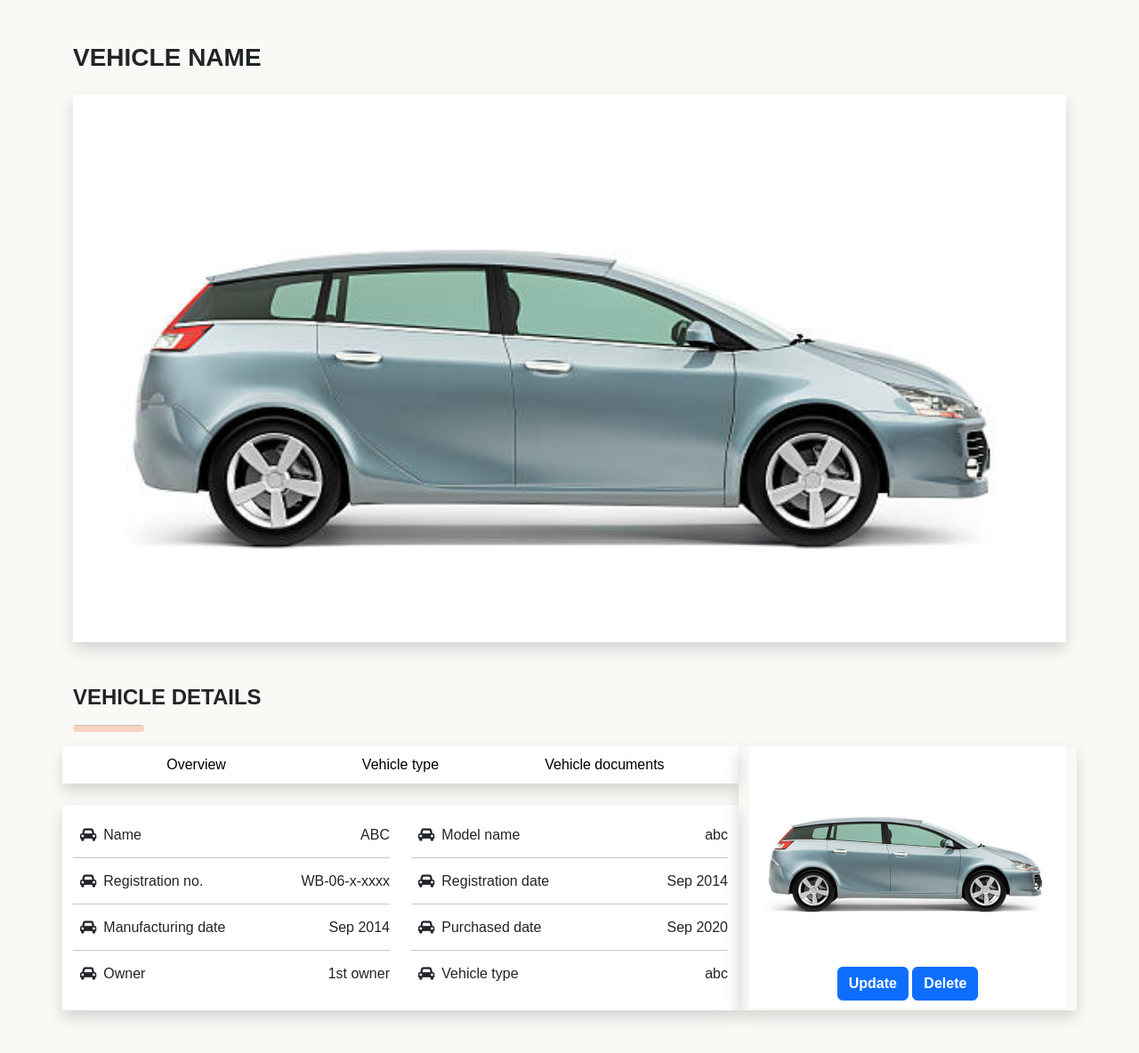
After one commit to prbht123/DjangoProjectTemplates, a Django app: page /new_templates/vehicle_details/ in a window 1280 px wide. The commit adds this page. Shown: the whole page at 89% size. Run offline with Django 4.2, Linux system fonts and the light colour scheme.

Commit message:
Vehicle list and details and Product list and details template

```diff
--- /dev/null
+++ b/newproject/newTemplates/static/js/vehicle_details.js
@@ -0,0 +1,18 @@
+document.getElementById("button1").addEventListener("click",(e)=>{
+  document.getElementById("block-1").style.display = "block";
+  document.getElementById("block-2").style.display = "none";
+  document.getElementById("block-3").style.display = "none";
+
+});
+document.getElementById("button2").addEventListener("click",(e)=>{
+  document.getElementById("block-2").style.display = "block";
+  document.getElementById("block-1").style.display = "none";
+  document.getElementById("block-3").style.display = "none";
+
+});
+document.getElementById("button3").addEventListener("click",(e)=>{
+  document.getElementById("block-3").style.display = "block";
+  document.getElementById("block-1").style.display = "none";
+  document.getElementById("block-2").style.display = "none";
+
+});
--- a/newproject/newTemplates/templates/product_details.html
+++ b/newproject/newTemplates/templates/product_details.html
@@ -24,6 +24,8 @@
 						<p>Description: Lorem ipsum dolor sit amet consectetur adipisicing, elit. Laborum, laudantium? Lorem ipsum dolor sit amet consectetur, adipisicing, elit. Blanditiis laudantium quasi iusto omnis libero, corporis.
 						Lorem ipsum dolor sit, amet consectetur, adipisicing elit.</p>
 						<p><small class="fw-bold">Tag1 tag2 tag3</small></p>
+						<a href="" class="btn btn-primary fw-bold">Update</a>
+<a href="" class="btn btn-primary fw-bold">Delete</a>
 
 				</div>
 			</div>
--- /dev/null
+++ b/newproject/newTemplates/templates/vehicle_details.html
@@ -0,0 +1,128 @@
+{% load static %}
+<!DOCTYPE html>
+<html lang="en">
+	<head>
+		<meta charset="UTF-8">
+		<meta name="viewport" content="width=device-width, initial-scale=1.0">
+		<title>Vehicle details</title>
+		<link href="https://cdn.jsdelivr.net/npm/bootstrap@5.2.1/dist/css/bootstrap.min.css" rel="stylesheet" integrity="sha384-iYQeCzEYFbKjA/T2uDLTpkwGzCiq6soy8tYaI1GyVh/UjpbCx/TYkiZhlZB6+fzT" crossorigin="anonymous">
+		<link rel="stylesheet" href="https://cdnjs.cloudflare.com/ajax/libs/font-awesome/4.7.0/css/font-awesome.min.css">
+		<link rel="stylesheet" type="text/css" href="{% static 'css/vehicle_details.css' %}">
+	</head>
+	<body>
+		<div class="container my-5">
+			<h3 class="text-uppercase fw-bold">Vehicle name</h3>
+			<img src="{% static 'image/car-1.jpg' %}" class="w-100 mt-3 shadow">
+			<h4 class="mt-5 text-uppercase fw-bold">Vehicle details</h4>
+			<hr class="rounded-pill ruler">
+			<div class="row d-flex justify-content-center">
+				<div class="col-xs-8 col-sm-8 col-md-8 col-lg-8">
+					<div class="row bg-white text-center shadow">
+						<div class="filter p-2">
+						<button class="filter-btn button bg-white border-0 active" data-target="#block-1" id="button1">Overview</button>
+						<button  class="filter-btn button bg-white border-0" data-target="#block-2" id="button2">Vehicle type</button>
+						<button class="filter-btn button bg-white border-0" data-target="#block-3" id="button3">Vehicle documents</button>
+					</div>
+					</div>
+					<div class="block">
+							<div class="block-card active" id="block-1">
+					<div class="row mt-4 bg-white d-flex justify-content-center py-4 shadow">
+						<div class="col-xs-6 col-sm-6 col-md-6 col-lg-6">
+							<h6><i class="fa fa-car px-2"></i><span>Name</span><span class="float-end">ABC</span></h6>
+							<hr class="my-3">
+							<h6><i class="fa fa-car px-2"></i><span>Registration no.</span><span class="float-end">WB-06-x-xxxx</span></h6>
+							<hr class="my-3">
+							<h6><i class="fa fa-car px-2"></i><span>Manufacturing date</span><span class="float-end">Sep 2014</span></h6>
+							<hr class="my-3">
+							<h6><i class="fa fa-car px-2"></i><span>Owner</span><span class="float-end">1st owner</span></h6>
+						</div>
+						<div class="col-xs-6 col-sm-6 col-md-6 col-lg-6">
+							<h6><i class="fa fa-car px-2"></i><span>Model name</span><span class="float-end">abc</span></h6>
+							<hr class="my-3">
+							<h6><i class="fa fa-car px-2"></i><span>Registration date</span><span class="float-end">Sep 2014</span></h6>
+							<hr class="my-3">
+							<h6><i class="fa fa-car px-2"></i><span>Purchased date</span><span class="float-end">Sep 2020</span></h6>
+							<hr class="my-3">
+							<h6><i class="fa fa-car px-2"></i><span>Vehicle type</span><span class="float-end">abc</span></h6>
+				</div>
+			</div>
+		</div>
+					<div class="block-card" id="block-2" style="display:none;">
+						<div class="row mt-4 bg-white d-flex justify-content-center py-4 shadow">
+						<div class="col-xs-6 col-sm-6 col-md-6 col-lg-6">
+							<h6><i class="fa fa-car px-2"></i><span>Title</span><span class="float-end">ABC</span></h6>
+							<hr class="my-3">
+							<h6><i class="fa fa-car px-2"></i><span>Wheel base</span><span class="float-end">WB-06-x-xxxx</span></h6>
+							<hr class="my-3">
+							<h6><i class="fa fa-car px-2"></i><span>Color</span><span class="float-end">Sep 2014</span></h6>
+						</div>
+						<div class="col-xs-6 col-sm-6 col-md-6 col-lg-6">
+							<h6><i class="fa fa-car px-2"></i><span>Capacity</span><span class="float-end">abc</span></h6>
+							<hr class="my-3">
+							<h6><i class="fa fa-car px-2"></i><span>Company name</span><span class="float-end">ABC</span></h6>
+				</div>
+			</div>
+		</div>
+					<div class="block-card" id="block-3" style="display:none;">
+						<div class="row mt-4 bg-white d-flex justify-content-center py-4 shadow">
+							<div class="col-xs-6 col-sm-6 col-md-6 col-lg-6">
+							<h6><i class="fa fa-car px-2"></i><span>Title</span><span class="float-end">ABC</span></h6>
+							<hr class="my-3">
+							<h6><i class="fa fa-car px-2"></i><span>Vehicle</span><span class="float-end">XYZ</span></h6>
+							<hr class="my-3">
+							<h6><i class="fa fa-car px-2"></i><span>Servicing date</span><span class="float-end">Sep 2014</span></h6>
+							<hr class="my-3">
+							<h6><i class="fa fa-car px-2"></i><span>Servicing km</span><span class="float-end">1st owner</span></h6>
+						</div>
+						<div class="col-xs-6 col-sm-6 col-md-6 col-lg-6">
+							<h6><i class="fa fa-car px-2"></i><span>Insurance upto</span><span class="float-end">20 Jan 2024</span></h6>
+							<hr class="my-3">
+							<h6><i class="fa fa-car px-2"></i><span>Servicing upto</span><span class="float-end">Sep 2014</span></h6>
+							<hr class="my-3">
+							<h6><i class="fa fa-car px-2"></i><span>Pollution certificate date</span><span class="float-end">Sep 2020</span></h6>
+							<hr class="my-3">
+							<h6><i class="fa fa-car px-2"></i><span>Pollution control valid</span><span class="float-end">3 June 2021</span></h6>
+						</div>
+					</div>
+					</div>
+				</div>
+			</div>
+				<div class="col-xs-4 col-sm-4 col-md-4 col-lg-4 shadow">
+					<div id="carouselExampleIndicators" class="carousel slide bg-white" data-bs-ride="true">
+						<div class="carousel-indicators">
+							<button type="button" data-bs-target="#carouselExampleIndicators" data-bs-slide-to="0" class="active" aria-current="true" aria-label="Slide 1"></button>
+							<button type="button" data-bs-target="#carouselExampleIndicators" data-bs-slide-to="1" aria-label="Slide 2"></button>
+							<button type="button" data-bs-target="#carouselExampleIndicators" data-bs-slide-to="2" aria-label="Slide 3"></button>
+						</div>
+						<div class="carousel-inner">
+							<div class="carousel-item active">
+								<img src="{% static 'image/car-1.jpg' %}" class="d-block w-100 py-4">
+							</div>
+							<div class="carousel-item">
+								<img src="{% static 'image/car-1.jpg' %}" class="d-block w-100 py-4">
+							</div>
+							<div class="carousel-item">
+								<img src="{% static 'image/car-1.jpg' %}" class="d-block w-100 py-4">
+							</div>
+						</div>
+						<button class="carousel-control-prev" type="button" data-bs-target="#carouselExampleIndicators" data-bs-slide="prev">
+						<span class="carousel-control-prev-icon" aria-hidden="true"></span>
+						<span class="visually-hidden">Previous</span>
+						</button>
+						<button class="carousel-control-next" type="button" data-bs-target="#carouselExampleIndicators" data-bs-slide="next">
+						<span class="carousel-control-next-icon" aria-hidden="true"></span>
+						<span class="visually-hidden">Next</span>
+						</button>
+					</div>
+					<div class="bg-white text-center">
+							<a href="" class="btn btn-primary fw-bold mt-1 mb-2">Update</a>
+							<a href="" class="btn btn-primary fw-bold mt-1 mb-2">Delete</a>
+						</div>
+				</div>
+			</div>
+		</div>
+		<script src="{% static 'js/vehicle_details.js' %}"></script>
+		<script src="https://cdn.jsdelivr.net/npm/bootstrap@5.2.1/dist/js/bootstrap.bundle.min.js" integrity="sha384-u1OknCvxWvY5kfmNBILK2hRnQC3Pr17a+RTT6rIHI7NnikvbZlHgTPOOmMi466C8" crossorigin="anonymous"></script>
+		<script src="https://cdnjs.cloudflare.com/ajax/libs/jquery/3.6.0/jquery.min.js"></script>
+	</body>
+</html>
--- a/newproject/newTemplates/urls.py
+++ b/newproject/newTemplates/urls.py
@@ -5,6 +5,8 @@ app_name = 'newTemplates'
 
 urlpatterns = [
 		path('vehicle_list/', views.vehicleList, name='vehicle_list'),
+		path('vehicle_details/', views.vehicleDetails, name='vehicle_details'),
 		path('product_details/', views.productDetails, name='product_details'),
 		path('product_list/', views.productList, name='product_list'),
+
 		]
--- a/newproject/newTemplates/views.py
+++ b/newproject/newTemplates/views.py
@@ -4,6 +4,10 @@ from django.shortcuts import render
 def vehicleList(request):
 	context = {}
 	return render(request, 'vehicle_list.html', context)
+
+def vehicleDetails(request):
+	context = {}
+	return render(request, 'vehicle_details.html', context)
 
 def productList(request):
 	context = {}
--- a/newproject/templateApp/templates/vehicle_details.html
+++ b/newproject/templateApp/templates/vehicle_details_1.html
@@ -111,6 +111,8 @@
 <button type="button" class="btn btn-outline-primary mt-5 mb-4 p-2 text-uppercase fw-bold" data-bs-toggle="modal" data-bs-target="#exampleModal">
   View all specs and features
 </button>
+<a href="" class="btn btn-primary">Update</a>
+<a href="" class="btn btn-primary">Delete</a>
 <div class="modal fade" id="exampleModal" tabindex="-1" aria-labelledby="exampleModalLabel" aria-hidden="true">
   <div class="modal-dialog modal-fullscreen-xxl-down">
     <div class="modal-content">
```
Also changed, not shown: newproject/newTemplates/static/css/vehicle_details.css (added, +16 -0 lines).
